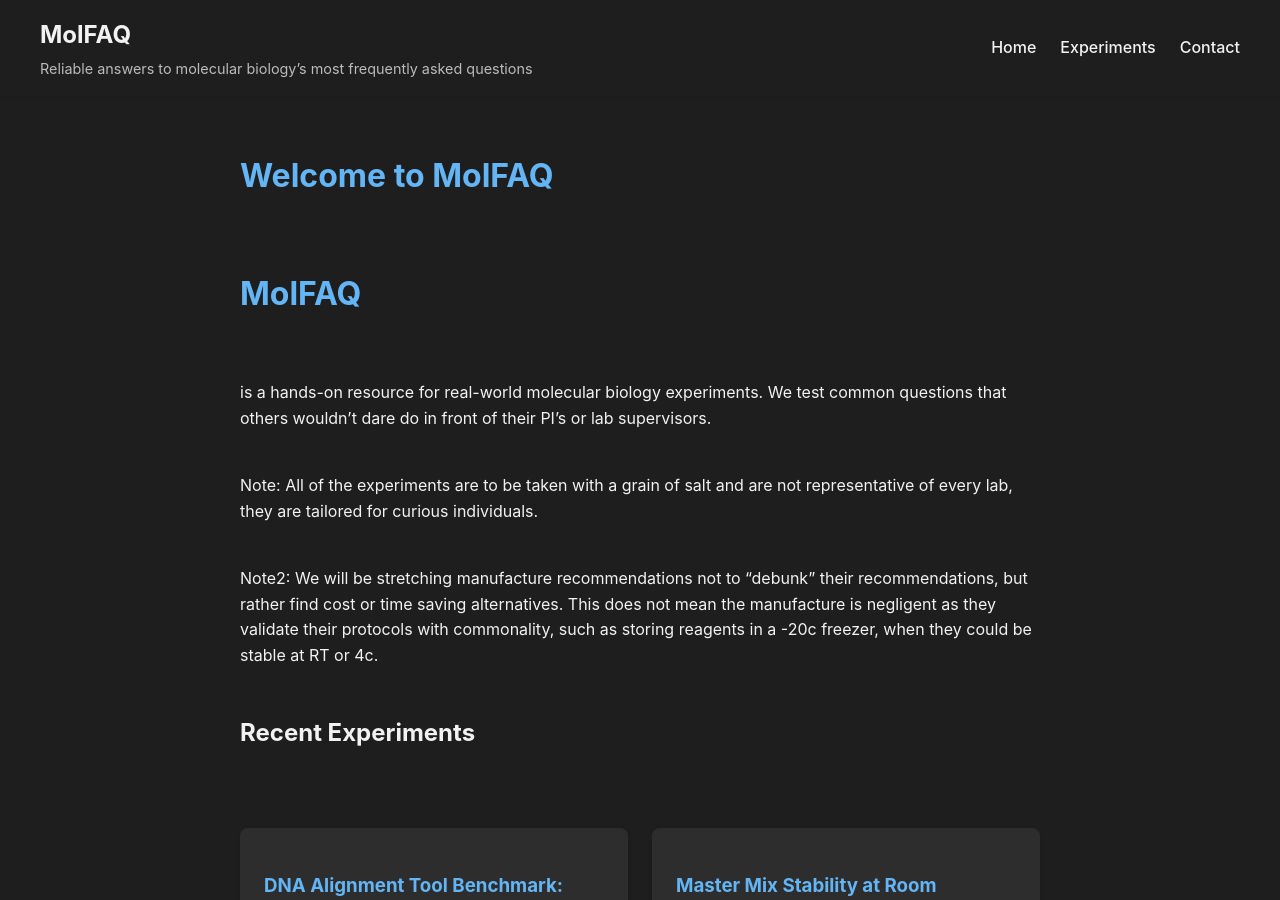
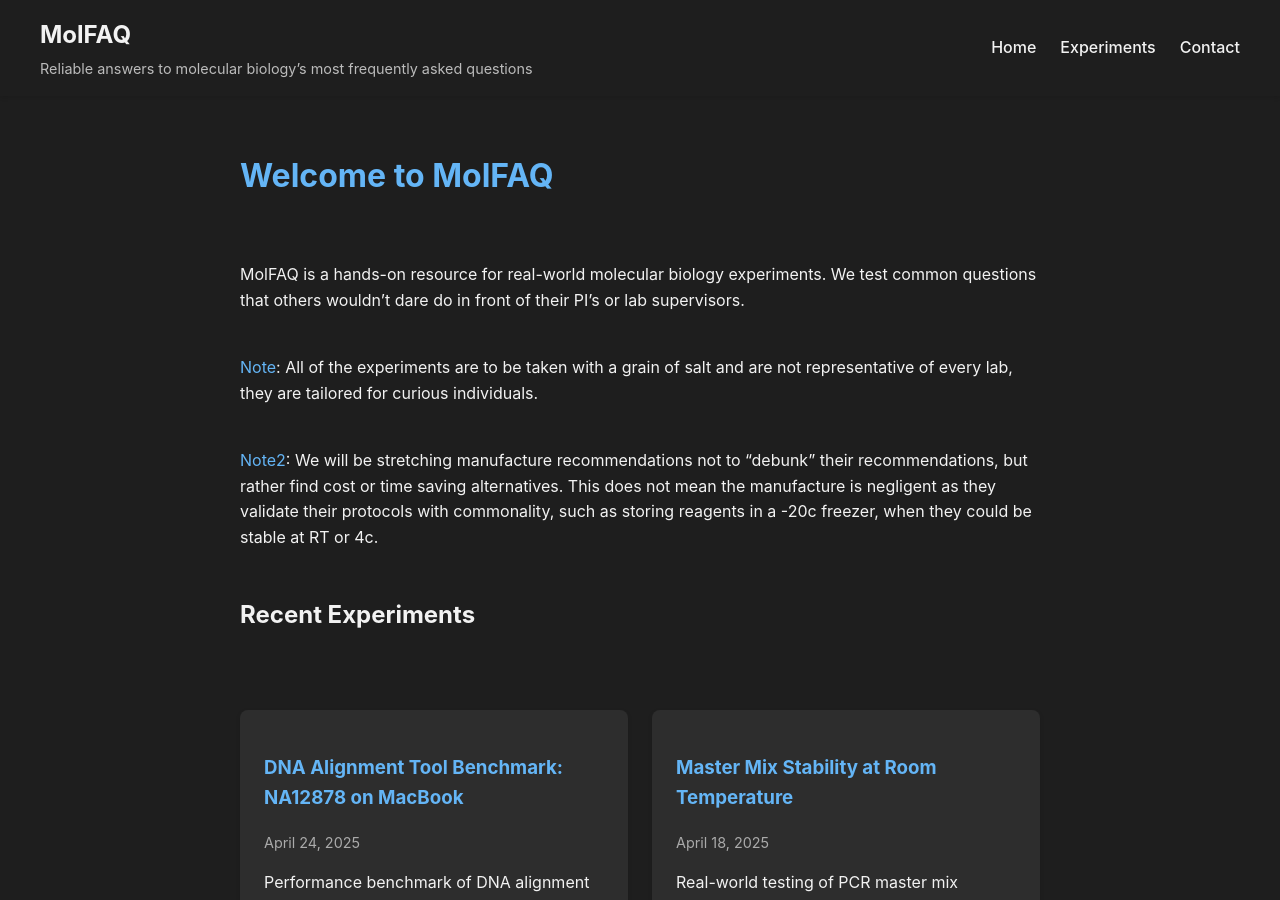
Before and after one commit to DylanCosto/DylanCosto.github.io, a Jekyll site: the page built from index.md, in a window 1280 px wide and 900 px high. Built offline with Jekyll 4.4.1, drawn with Linux system fonts in a browser that asks for light colours; part of the change alters nothing that is shown.

Commit message:
Update index.md to enhance note visibility by applying accent color styling and removing redundant header

```diff
--- a/index.md
+++ b/index.md
@@ -6,11 +6,11 @@ permalink: /
 
 <h1 style="color: var(--accent-color);">Welcome to MolFAQ</h1>
 
-<h1 style="color: var(--accent-color);">MolFAQ</h1> is a hands-on resource for real-world molecular biology experiments. We test common questions that others wouldn't dare do in front of their PI's or lab supervisors.
+MolFAQ is a hands-on resource for real-world molecular biology experiments. We test common questions that others wouldn't dare do in front of their PI's or lab supervisors.
 
-Note: All of the experiments are to be taken with a grain of salt and are not representative of every lab, they are tailored for curious individuals.
+<span style="color: var(--accent-color);">Note</span>: All of the experiments are to be taken with a grain of salt and are not representative of every lab, they are tailored for curious individuals.
 
-Note2: We will be stretching manufacture recommendations not to "debunk" their recommendations, but rather find cost or time saving alternatives. This does not mean the manufacture is negligent as they validate their protocols with commonality, such as storing reagents in a -20c freezer, when they could be stable at RT or 4c.
+<span style="color: var(--accent-color);">Note2</span>: We will be stretching manufacture recommendations not to "debunk" their recommendations, but rather find cost or time saving alternatives. This does not mean the manufacture is negligent as they validate their protocols with commonality, such as storing reagents in a -20c freezer, when they could be stable at RT or 4c.
 
 
 ## Recent Experiments
```
